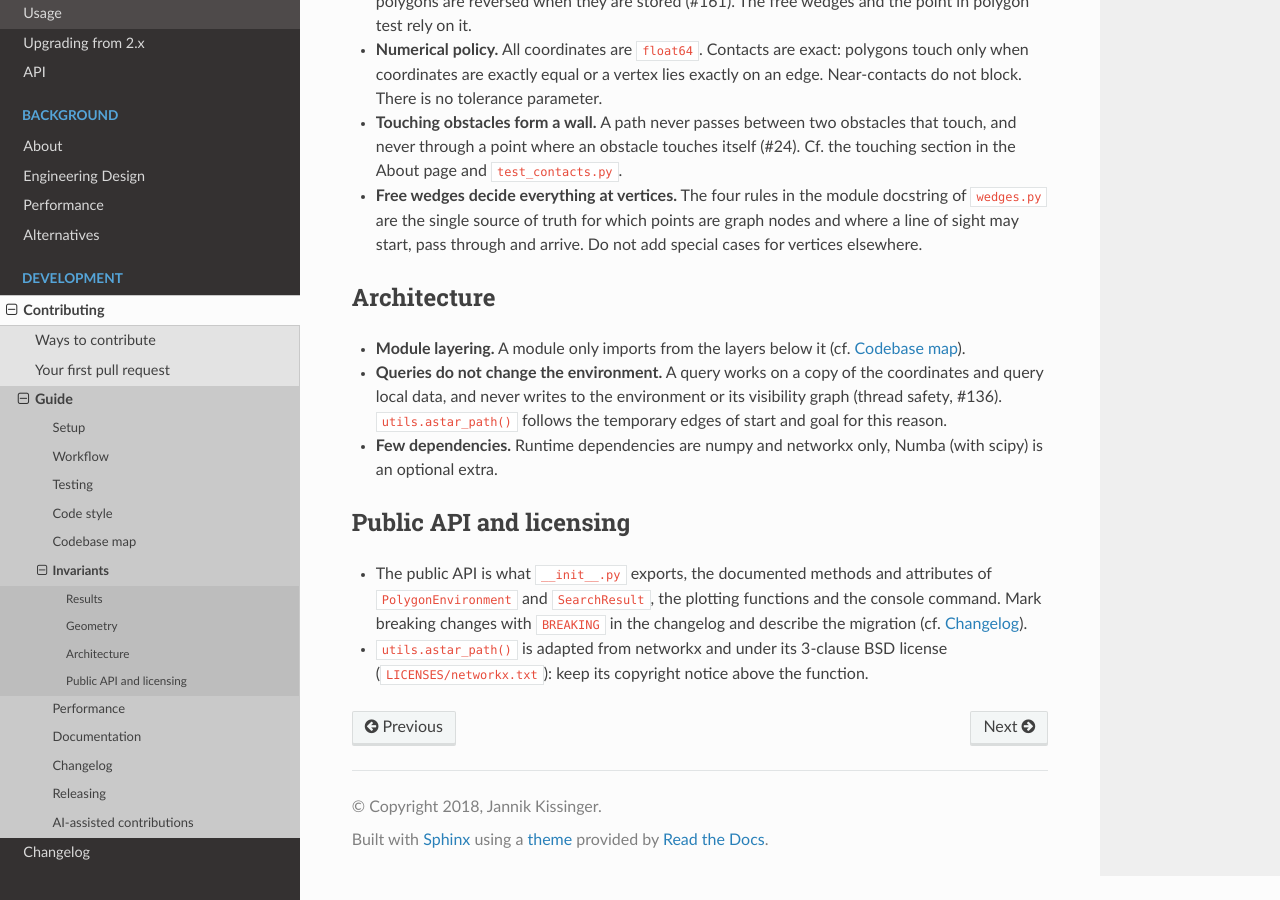
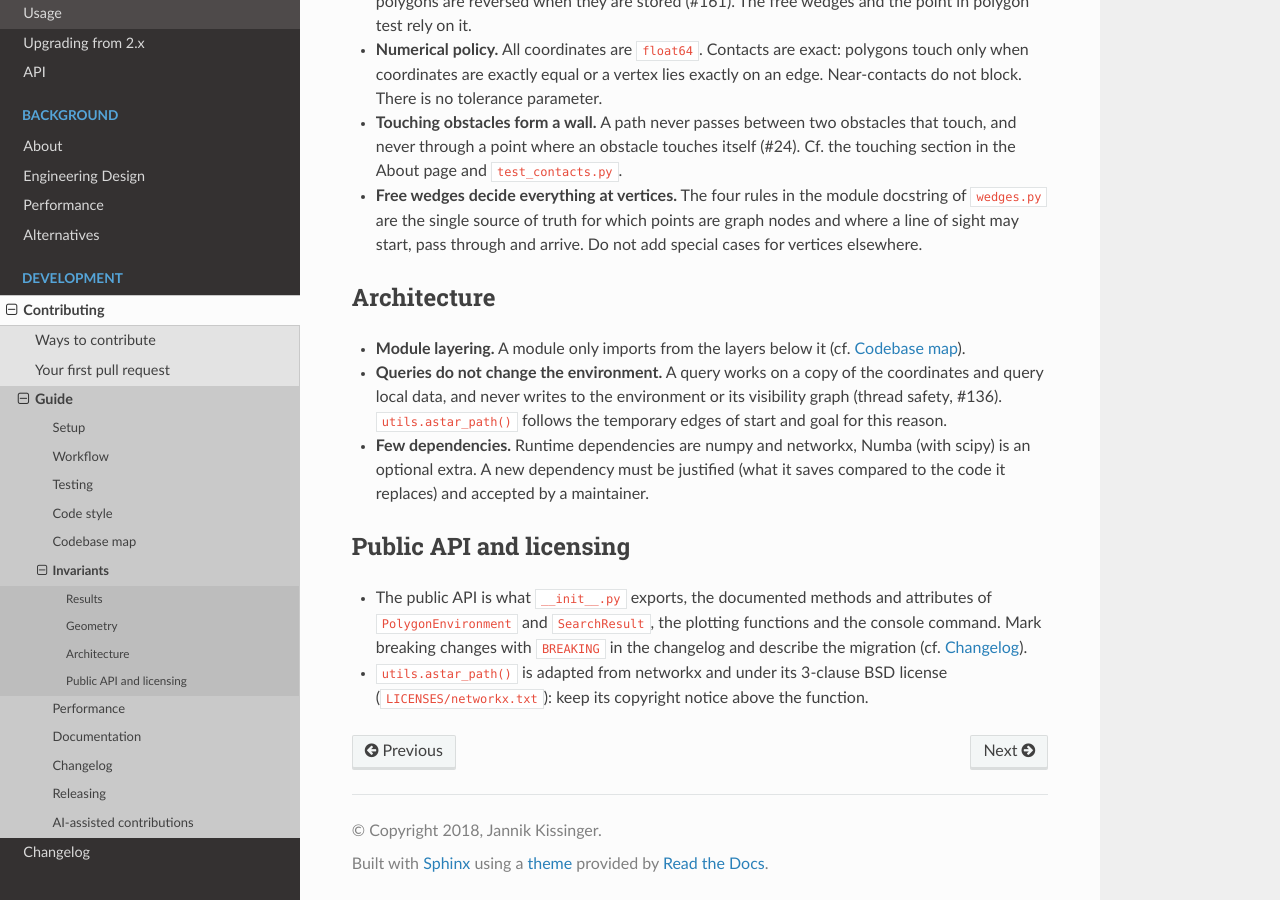
Before and after one commit to jannikmi/extremitypathfinder, a Sphinx documentation site: the page built from docs/contributing/invariants.md, in a window 1280 px wide and 900 px high, scrolled down 595 px. Built offline with Sphinx 7.4.7 and the Read the Docs theme 3.1.0, drawn with Linux system fonts in a browser that asks for light colours.

Commit message:
guide: new dependencies are allowed if justified and accepted by a maintainer
Co-Authored-By: Claude Opus 5.5 <noreply@anthropic.com>
Claude-Session: https://claude.ai/code/session_01XJqV79KvJyD74HGbSKQ6cE

```diff
--- a/docs/contributing/invariants.md
+++ b/docs/contributing/invariants.md
@@ -31,7 +31,8 @@ The [Engineering Design](../8_design.rst) page gives the full reasoning.
 - **Queries do not change the environment.** A query works on a copy of the coordinates and query local data,
   and never writes to the environment or its visibility graph (thread safety, #136).
   `utils.astar_path()` follows the temporary edges of start and goal for this reason.
-- **Few dependencies.** Runtime dependencies are numpy and networkx only, Numba (with scipy) is an optional extra.
+- **Few dependencies.** Runtime dependencies are numpy and networkx, Numba (with scipy) is an optional extra.
+  A new dependency must be justified (what it saves compared to the code it replaces) and accepted by a maintainer.
 
 ## Public API and licensing
 
```
Also changed, not shown: AGENTS.md (+1 -1 lines), docs/contributing/code-style.md (+1 -1 lines).
